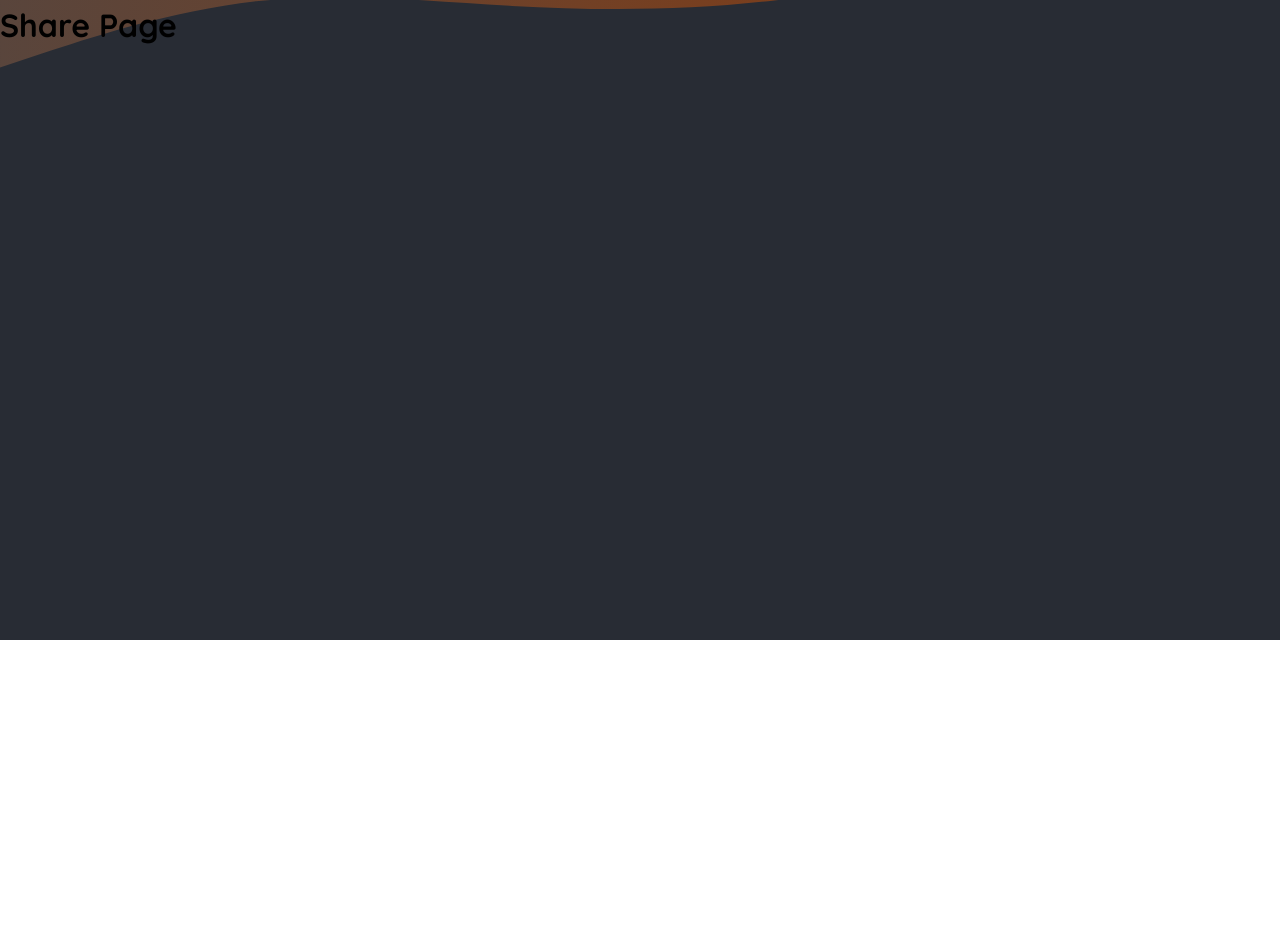
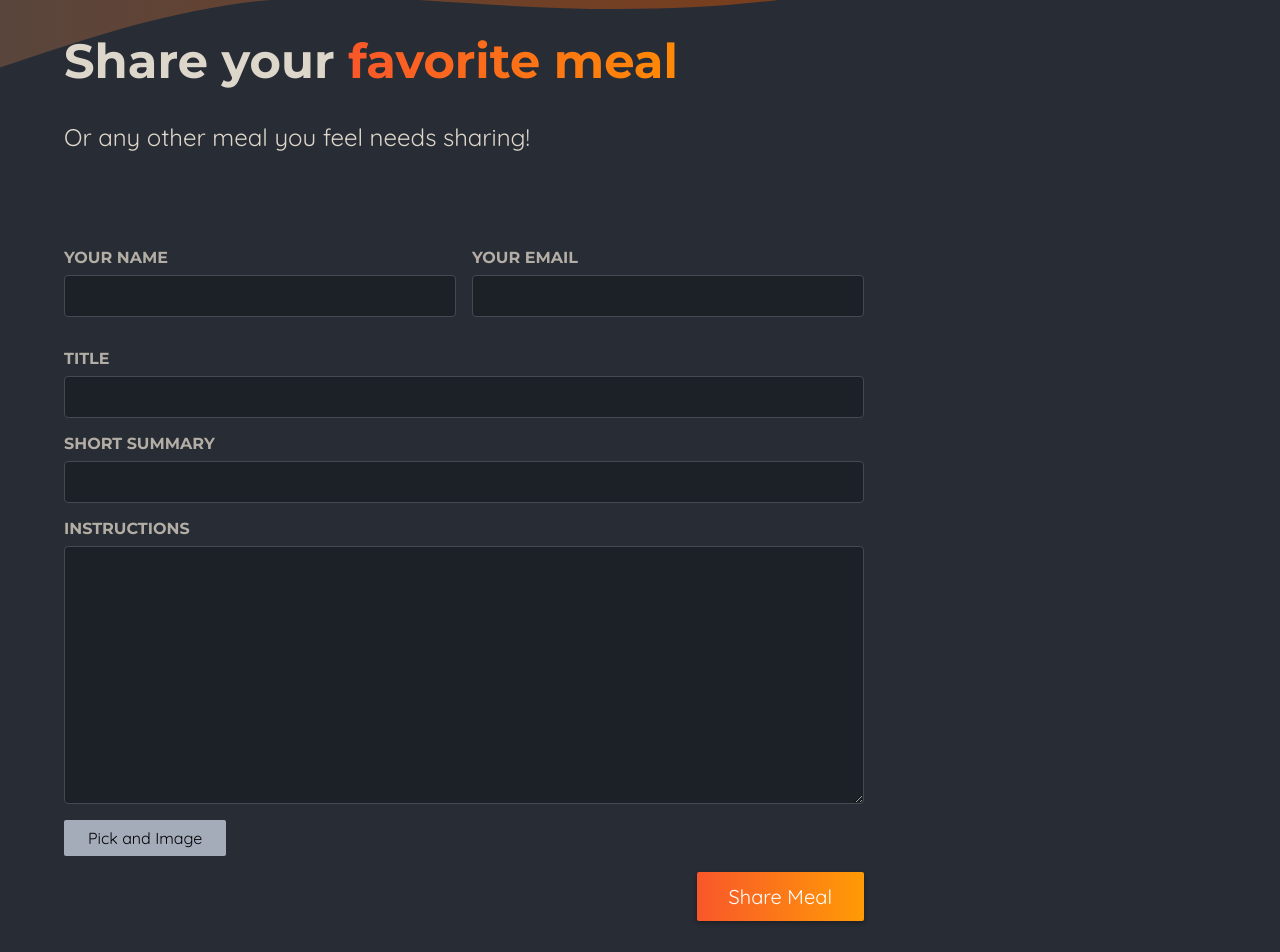
Before and after one commit to JayeshPawar13/nextjs-foodies, a Next.js app: page /meals/share in a window 1280 px wide. Shown: the part 160-1112 px from the top of the page. Before the commit the page ends 800 px from the top, so only its background shows below. Built offline with nearby package versions, Linux system fonts and the light colour scheme.

Commit message:
custom image picker

```diff
--- a/app/meals/[mealSlug]/page.jsx
+++ b/app/meals/[mealSlug]/page.jsx
@@ -1,9 +1,15 @@
 import Image from "next/image";
 import classes from "./page.module.css";
 import { getMeal } from "@/lib/meals";
+import { notFound } from "next/navigation";
 
 export default function MealDetailsPage({ params }) {
   const meal = getMeal(params.mealSlug);
+
+  if (!meal) {
+    notFound();
+  }
+
   meal.instructions = meal.instructions.replace(/\n/g, "<br />");
   return (
     <>
--- a/app/meals/share/page.js
+++ /dev/null
@@ -1,3 +0,0 @@
-export default function ShareMealPage() {
-  return <h1>Share Page</h1>;
-}
--- /dev/null
+++ b/app/meals/share/page.jsx
@@ -0,0 +1,50 @@
+import ImagePicker from "@/components/meals/image-picker";
+import classes from "./page.module.css";
+
+export default function ShareMealPage() {
+  return (
+    <>
+      <header className={classes.header}>
+        <h1>
+          Share your <span className={classes.highlight}>favorite meal</span>
+        </h1>
+        <p>Or any other meal you feel needs sharing!</p>
+      </header>
+      <main className={classes.main}>
+        <form className={classes.form}>
+          <div className={classes.row}>
+            <p>
+              <label htmlFor="name">Your name</label>
+              <input type="text" id="name" name="name" required />
+            </p>
+            <p>
+              <label htmlFor="email">Your email</label>
+              <input type="email" id="email" name="email" required />
+            </p>
+          </div>
+          <p>
+            <label htmlFor="title">Title</label>
+            <input type="text" id="title" name="title" required />
+          </p>
+          <p>
+            <label htmlFor="summary">Short Summary</label>
+            <input type="text" id="summary" name="summary" required />
+          </p>
+          <p>
+            <label htmlFor="instructions">Instructions</label>
+            <textarea
+              id="instructions"
+              name="instructions"
+              rows="10"
+              required
+            ></textarea>
+          </p>
+          <ImagePicker />
+          <p className={classes.actions}>
+            <button type="submit">Share Meal</button>
+          </p>
+        </form>
+      </main>
+    </>
+  );
+}
--- /dev/null
+++ b/app/meals/share/page.module.css
@@ -0,0 +1,98 @@
+.header {
+  gap: 3rem;
+  margin: 3rem auto 5rem auto;
+  width: 90%;
+  max-width: 75rem;
+  color: #ddd6cb;
+  font-size: 1.5rem;
+}
+
+.header h1 {
+  font-family: "Montserrat", sans-serif;
+}
+
+.highlight {
+  background: linear-gradient(90deg, #f9572a, #ff8a05);
+  background-clip: text;
+  -webkit-background-clip: text;
+  -webkit-text-fill-color: transparent;
+}
+
+.main {
+  width: 90%;
+  max-width: 75rem;
+  margin: 3rem auto;
+  color: white;
+}
+
+.form {
+  max-width: 50rem;
+}
+
+.form label {
+  display: block;
+  margin-bottom: 0.5rem;
+  font-size: 1rem;
+  font-family: "Montserrat", sans-serif;
+  text-transform: uppercase;
+  color: #b3aea5;
+  font-weight: bold;
+}
+
+.form input,
+.form textarea {
+  display: block;
+  width: 100%;
+  padding: 0.5rem 1rem;
+  border-radius: 4px;
+  border: 1px solid #454952;
+  background: #1c2027;
+  font-size: 1.25rem;
+  font-family: "Montserrat", sans-serif;
+  color: #ddd6cb;
+}
+
+.form input:focus,
+.form textarea:focus {
+  outline-color: #f99f2a;
+  background-color: #1f252d;
+}
+
+.row {
+  display: flex;
+  gap: 1rem;
+}
+
+.row p {
+  width: 100%;
+}
+
+.actions {
+  text-align: right;
+}
+
+.actions button {
+  border: 0;
+  padding: 0.75rem 2rem;
+  background: linear-gradient(90deg, #f9572a, #ff9b05);
+  border: none;
+  color: #ffffff;
+  border-radius: 2px;
+  cursor: pointer;
+  font: inherit;
+  font-size: 1.25rem;
+  box-shadow: 0 2px 5px rgba(0, 0, 0, 0.3);
+}
+
+.actions button:hover,
+.actions button:focus {
+  background: linear-gradient(90deg, #fd4715, #f9b241);
+}
+
+.actions button:disabled,
+.actions button:hover:disabled,
+.actions button:focus:disabled {
+  background: #ccc;
+  color: #979797;
+  cursor: not-allowed;
+}
--- /dev/null
+++ b/components/meals/image-picker.jsx
@@ -0,0 +1,32 @@
+"use client";
+import { useRef } from "react";
+import classes from "./image-picker.module.css";
+
+export default function ImagePicker({ label, name }) {
+  const imageInput = useRef();
+  function handlePickClick() {
+    imageInput.current.click();
+  }
+  return (
+    <div className={classes.picker}>
+      <label htmlFor={name}>{label}</label>
+      <div className={classes.controls}>
+        <input
+          className={classes.input}
+          type="file"
+          id={name}
+          accept="image/png, image/jpeg"
+          name={name}
+          ref={imageInput}
+        />
+        <button
+          className={classes.button}
+          type="button"
+          onClick={handlePickClick}
+        >
+          Pick and Image
+        </button>
+      </div>
+    </div>
+  );
+}
--- /dev/null
+++ b/components/meals/image-picker.module.css
@@ -0,0 +1,45 @@
+.controls {
+  display: flex;
+  align-items: flex-start;
+  gap: 1.5rem;
+  margin-bottom: 1rem;
+}
+
+.picker .input {
+  display: none;
+}
+
+.picker .button {
+  border: 0;
+  padding: 0.5rem 1.5rem;
+  background: #a4abb9;
+  border-radius: 2px;
+  cursor: pointer;
+  font: inherit;
+}
+
+.picker .button:hover,
+.picker .button:focus {
+  background: #b3b9c6;
+}
+
+.preview {
+  width: 10rem;
+  height: 10rem;
+  border: 2px solid #a4abb9;
+  display: flex;
+  justify-content: center;
+  align-items: center;
+  text-align: center;
+  color: #a4abb9;
+  position: relative;
+}
+
+.preview p {
+  margin: 0;
+  padding: 1rem;
+}
+
+.preview img {
+  object-fit: cover;
+}
```
Also changed, not shown: app/meals/not-found.jsx (added, +8 -0 lines).
